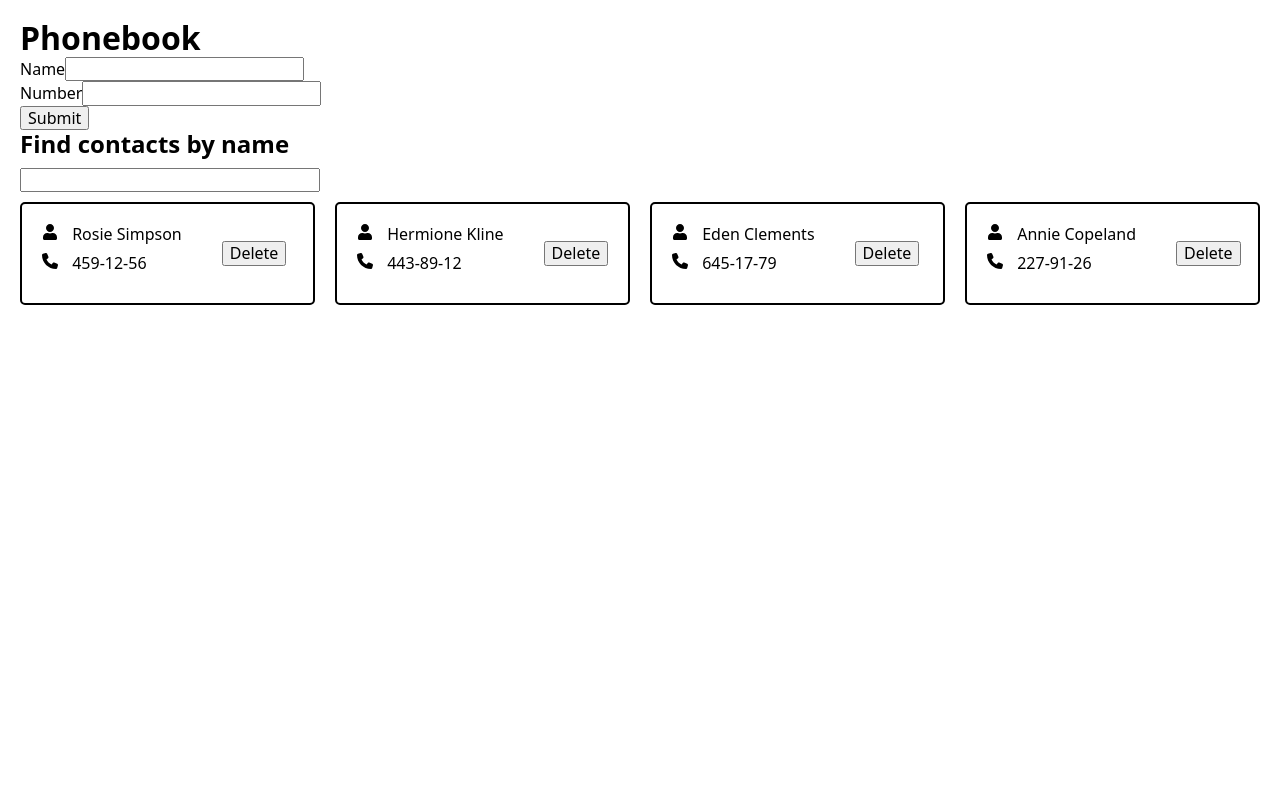
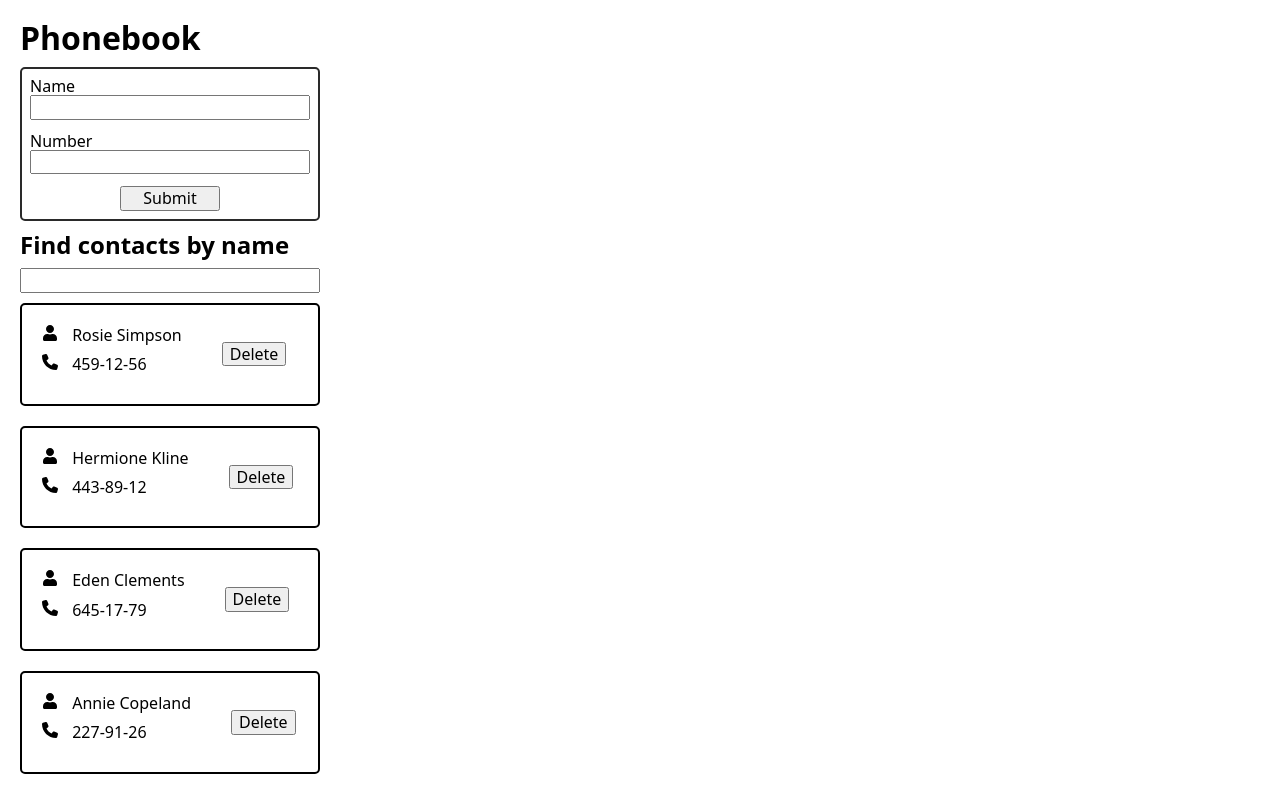
Before and after one commit to Andrey389/goit-react-hw-03, a React (Vite) app: page / in a window 1280 px wide. Built offline with nearby package versions, Linux system fonts and the light colour scheme.

Commit message:
add Formik

```diff
--- a/package.json
+++ b/package.json
@@ -14,7 +14,8 @@
     "modern-normalize": "^2.0.0",
     "react": "^18.2.0",
     "react-dom": "^18.2.0",
-    "react-icons": "^5.2.1"
+    "react-icons": "^5.2.1",
+    "yup": "^1.4.0"
   },
   "devDependencies": {
     "@types/react": "^18.2.66",
--- a/src/components/App/App.jsx
+++ b/src/components/App/App.jsx
@@ -6,11 +6,13 @@ import { useState } from 'react';
 
 export default function App() {
   const [tasks, setTasks] = useState(UserData);
-  const addTask = newTask => {};
+  const addTask = newTask => {
+    console.log(newTask);
+  };
   return (
     <>
       <h1>Phonebook</h1>
-      <ContactForm />
+      <ContactForm onAdd={addTask} />
       <SearchBox />
       <ContactList items={tasks} />
     </>
--- a/src/components/ContactForm/ContactForm.jsx
+++ b/src/components/ContactForm/ContactForm.jsx
@@ -1,19 +1,43 @@
-import { Formik, Form, Field } from 'formik';
+import { Formik, Form, Field, ErrorMessage } from 'formik';
+import css from './ContactForm.module.css';
+import * as Yup from 'yup';
 
-export default function ContactForm() {
-  const handleSubmit = () => {};
+const UserChema = Yup.object().shape({
+  name: Yup.string()
+    .min(3, 'Занадто короткий! Мінімум 3 символи!')
+    .max(50, 'Занадто довгий! Максимум 50 символів!')
+    .required("Це обов'язкове поле!"),
+  number: Yup.string()
+    .min(3, 'Занадто короткий! Мінімум 3 символи!')
+    .max(50, 'Занадто довгий! Максимум 50 символів!')
+    .required("Це обов'язкове поле!"),
+});
+export default function ContactForm({ onAdd }) {
+  const handleSubmit = (values, actions) => {
+    onAdd(values);
+    actions.resetForm();
+  };
+
   return (
-    <Formik initialValues={{ name: '', number: '' }} onSubmit={handleSubmit}>
-      <Form>
-        <div>
+    <Formik
+      initialValues={{ name: '', number: '' }}
+      validationSchema={UserChema}
+      onSubmit={handleSubmit}
+    >
+      <Form className={css.form}>
+        <div className={css.group}>
           <label htmlFor="">Name</label>
           <Field type="text" name="name" />
+          <ErrorMessage className={css.error} name="name" component="span" />
         </div>
-        <div>
+        <div className={css.group}>
           <label htmlFor="">Number</label>
           <Field type="text" name="number" />
+          <ErrorMessage className={css.error} name="number" component="span" />
         </div>
-        <button>Submit</button>
+        <button className={css.btnForm} type="submit">
+          Submit
+        </button>
       </Form>
     </Formik>
   );
--- /dev/null
+++ b/src/components/ContactForm/ContactForm.module.css
@@ -0,0 +1,27 @@
+.form {
+  display: flex;
+  flex-direction: column;
+  gap: 12px;
+  border: 2px solid #2a2a2a;
+  border-radius: 5px;
+  width: 300px;
+  padding: 8px;
+  margin-top: 10px;
+  margin-bottom: 10px;
+}
+
+.group {
+  display: flex;
+  flex-direction: column;
+}
+
+.btnForm {
+  width: 100px;
+  margin-left: auto;
+  margin-right: auto;
+}
+
+.error {
+  color: red;
+  font-size: 14px;
+}
--- a/src/components/ContactList/ContactList.jsx
+++ b/src/components/ContactList/ContactList.jsx
@@ -3,7 +3,7 @@ import css from './ContactList.module.css';
 
 export default function ContactList({ items }) {
   return (
-    <ul className={css.ulContact}>
+    <ul>
       {items.map(item => (
         <li key={item.id} className={css.container}>
           <Contact item={item} />
--- a/src/components/ContactList/ContactList.module.css
+++ b/src/components/ContactList/ContactList.module.css
@@ -1,8 +1,3 @@
-.ulContact {
-  display: flex;
-  gap: 20px;
-}
-
 .container {
   display: flex;
 
```
Also changed, not shown: 1 other file (tests, documents, lock files or other folders).
